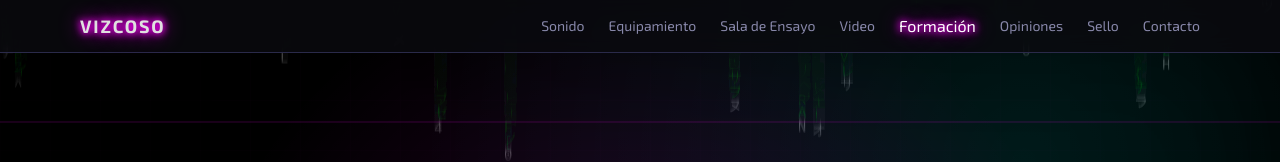
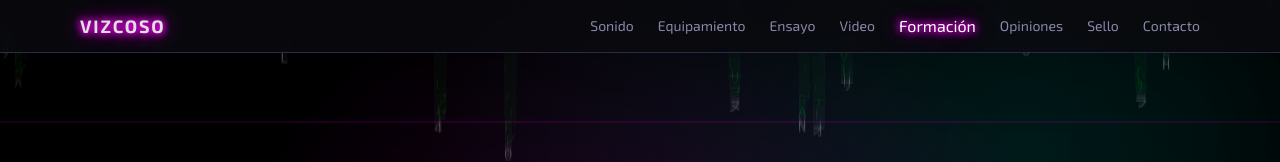
Before and after one commit to superdandi/vizcoso, a Next.js app: page / in a window 1280 px wide. Shown: the top 162 px of the page. Built offline with nearby package versions, Linux system fonts and the light colour scheme.

Commit message:
navbar: Sala de Ensayo -> Ensayo

```diff
--- a/src/components/Navbar.tsx
+++ b/src/components/Navbar.tsx
@@ -6,7 +6,7 @@ import { usePathname } from "next/navigation";
 const sections = [
   { id: "sonido", label: "Sonido" },
   { id: "equipamiento", label: "Equipamiento" },
-  { id: "sala-ensayo", label: "Sala de Ensayo" },
+  { id: "sala-ensayo", label: "Ensayo" },
   { id: "video", label: "Video" },
   { id: "formacion", label: "Formación" },
   { id: "reviews", label: "Opiniones" },
```
